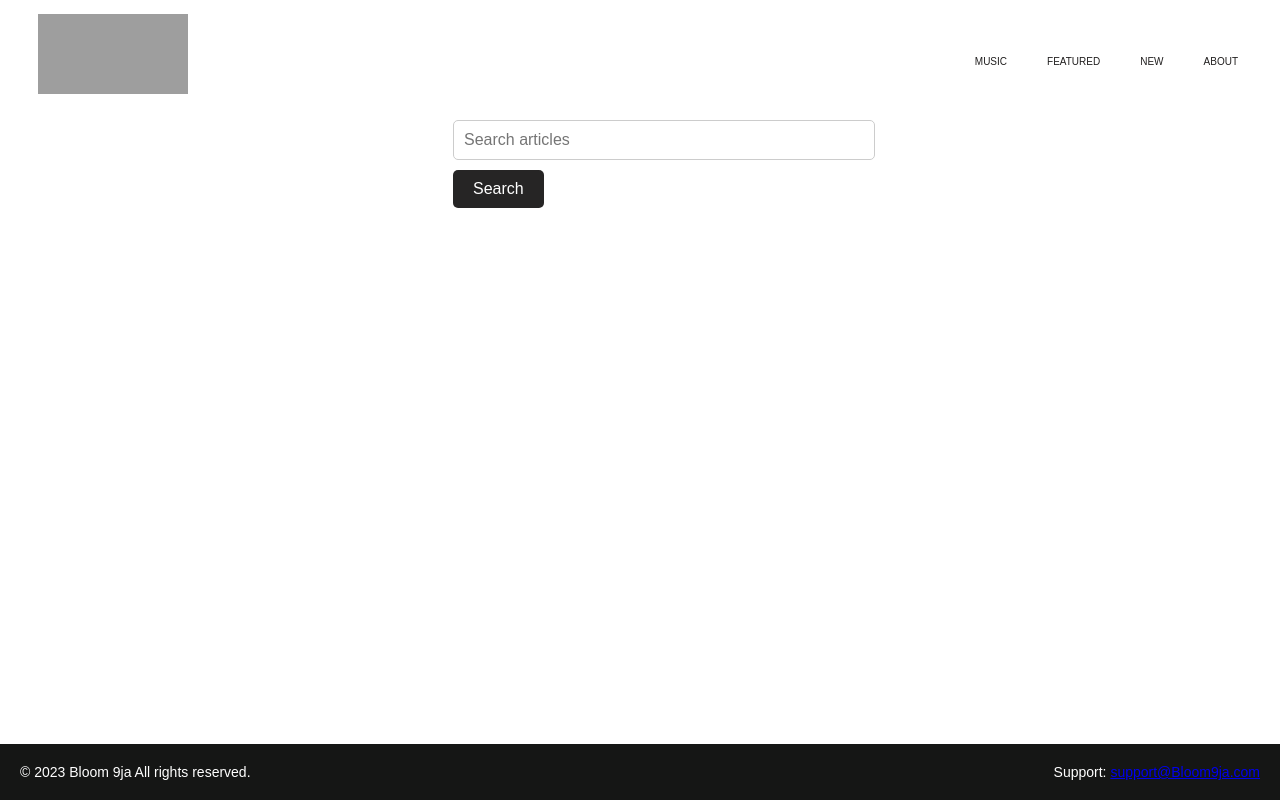
After one commit to misschiiff/Bloom9ja, a PHP site: page /New.html in a window 1280 px wide. The commit adds this page. Run offline with PHP 8.4, Linux system fonts and the light colour scheme; grey boxes are pictures that could not be loaded.

Commit message:
search feature introduced

```diff
--- /dev/null
+++ b/New.html
@@ -0,0 +1,64 @@
+<!DOCTYPE html>
+<html lang="en">
+
+<head>
+    <meta charset="UTF-8">
+    <meta name="viewport" content="width=device-width, initial-scale=1.0">
+    <title>Bloom 9ja - Music Blog</title>
+    <link rel="stylesheet" href="index.css">
+</head>
+
+<body>
+    <div class="wrapper-outer wrapper-header">
+        <header class="site-header">
+
+            <nav>
+                <div class="header-content">
+                    <div class="logo">
+                        <a href="index.html">
+                            <img src="https://i.ibb.co/5BmjzyS/IMG-4300.png" width="150px" height="80px" alt="Logo" />
+                        </a>
+                    </div>
+                    <div id="navToggle" class="toggle-bars">
+                        <div class="bar"></div>
+                        <div class="bar"></div>
+                        <div class="bar"></div>
+
+                    </div>
+                </div>
+
+                <div id="navMenu" class="nav">
+                    <ul>
+                        <li>
+                            <a href="index.html">Music</a>
+                        </li>
+                        <li><a href="work.html">Featured</a></li>
+                        <li><a href="about.html">New</a></li>
+                        <li><a href="contact.html">About</a></li>
+
+                    </ul>
+                </div>
+            </nav>
+
+            <!-- Search Bar -->
+            <div class="search-bar">
+                <input type="text" id="search-input" placeholder="Search articles">
+                <button type="button">Search</button>
+            </div>
+
+
+        </header>
+    </div>
+    <footer class="site-footer">
+        <div class="footer-content">
+            <div class="copyright">
+                &copy; 2023 Bloom 9ja All rights reserved.
+            </div>
+            <div class="support">
+                Support: <a href="mailto:support@example.com">support@Bloom9ja.com</a>
+            </div>
+    </footer>
+
+</body>
+
+</html>
--- a/index.css
+++ b/index.css
@@ -1,10 +1,3 @@
-* {
-    margin: 0;
-    padding: 0;
-    box-sizing: border-box;
-    position: relative;
-}
-
 html {
     font-size: 10px;
 }
@@ -15,12 +8,249 @@ body {
     font-size: 24px;
 }
 
+
+/* Header */
+
 .logo {
-    font-family: 'Segoe UI', Tahoma, Geneva, Verdana, sans-serif, 'Lora', serif;
-    font-size: 2.4rem;
+    padding-top: 0px;
+    padding-bottom: 0px;
+    margin-top: -15px;
+}
+
+.toggle-bars {
+    position: absolute;
+    top: 20px;
+    right: 30px;
+    cursor: pointer;
+}
+
+.toggle-bars .bar {
+    width: 35px;
+    background-color: #262525;
+    margin: 7px 0;
+    height: 2px;
+}
+
+
+/* existing styles for .toggle-bars and .toggle-bars .bar background-image: linear-gradient(90deg, #ffffff, #bd95bd); */
+
+
+/* Styles for the header content */
+
+.header-content {
+    display: flex;
     align-items: center;
-    justify-items: center;
+    /* Vertically center-align items */
+    justify-content: space-between;
+    /* Distribute space between items */
 }
+
+nav {
+    padding: 20px 30px;
+    background-color: #ffffff;
+    color: #141314;
+    display: flex;
+    flex-direction: column;
+    justify-content: flex-start;
+    min-height: 50px;
+    position: relative;
+    border-radius: 0px;
+}
+
+.nav {
+    display: none;
+    color: #141314;
+}
+
+div#navMenu.nav {
+    color: #141314;
+}
+
+.show {
+    display: block !important;
+    color: #1b1a1a;
+}
+
+.nav ul {
+    list-style-type: none;
+    padding: 0;
+    margin-left: -20px;
+    margin-top: 15px;
+    color: #242222;
+}
+
+.nav ul li a {
+    padding: 10px 20px;
+    font-size: 10px;
+    text-transform: uppercase;
+    color: #141314;
+    text-decoration: none;
+}
+
+@media screen and (min-width:600px) {
+    nav {
+        display: flex;
+        justify-content: space-between;
+        flex-direction: row;
+        padding: 20px 30px;
+        background-color: #ffffff;
+        color: #181616;
+    }
+    .toggle-bars {
+        display: none;
+    }
+    .nav {
+        display: block;
+    }
+    .nav ul {
+        display: flex;
+    }
+    .nav ul li a {
+        padding: 0 20px;
+        font-size: 10px;
+        color: #211f1f;
+    }
+}
+
+
+/* Toggle Bars Box */
+
+.toggle-bars {
+    position: absolute;
+    top: 20px;
+    right: 30px;
+    cursor: pointer;
+    background-color: rgb(15, 16, 15);
+    /* Set the initial background color to transparent */
+    padding: 5px;
+    /* Add padding to create a box */
+    border-radius: 5px;
+    /* Add border-radius for rounded corners */
+    transition: background-color 0.3s;
+    /* Add a smooth transition for the background color */
+}
+
+.toggle-bars:hover {
+    background-color: rgb(59, 125, 59);
+    /* Change the background color on hover */
+}
+
+
+/* Toggle Bars Bars */
+
+.toggle-bars .bar {
+    width: 35px;
+    background-color: #ffffff;
+    margin: 7px 0;
+    height: 2px;
+}
+
+
+/* Center the search bar */
+
+.search-bar {
+    text-align: center;
+    /* Center-align the text and button */
+    margin: 0 auto;
+    /* Horizontally center the search bar */
+    max-width: 400px;
+    /* Set a maximum width for the search bar */
+}
+
+
+/* Style the input field */
+
+.search-bar input[type="text"] {
+    padding: 10px;
+    width: 100%;
+    border: 1px solid #ccc;
+    border-radius: 5px;
+    font-size: 16px;
+    outline: none;
+}
+
+
+/* Style the search button */
+
+.search-bar button {
+    background-color: #262525;
+    color: white;
+    border: none;
+    border-radius: 5px;
+    padding: 10px 20px;
+    font-size: 16px;
+    cursor: pointer;
+    transition: background-color 0.3s;
+}
+
+
+/* Hover effect for the search button */
+
+.search-bar button:hover {
+    background-color: rgb(59, 125, 59);
+    /* Change the background color on hover */
+}
+
+
+/* Add some margin for spacing */
+
+.search-bar input[type="text"],
+.search-bar button {
+    margin: 5px;
+}
+
+
+/* Footer */
+
+.site-footer {
+    background-color: rgb(21, 22, 21);
+    padding: 20px 0;
+    text-align: center;
+    text-decoration: none;
+    position: fixed;
+    bottom: 0;
+    left: 0;
+    right: 0;
+    z-index: 1000;
+    color: white;
+    /* Text color for the footer */
+}
+
+.footer-content {
+    display: flex;
+    text-decoration: none;
+    justify-content: space-between;
+    align-items: center;
+    padding: 0 20px;
+    /* Adjust padding as needed */
+}
+
+.copyright {
+    font-size: 14px;
+    /* Adjust font size as needed */
+    text-decoration: none;
+}
+
+.support {
+    font-size: 14px;
+    /* Adjust font size as needed */
+    text-decoration: none;
+}
+
+
+/* Support Icon */
+
+.support-icon {
+    position: fixed;
+    bottom: 20px;
+    right: 20px;
+    cursor: pointer;
+    /* Add styling for your support icon here */
+    text-decoration: none;
+}
+
+
+/* Add this CSS to your existing stylesheet */
 
 h1 {
     font-family: 'Raleway', sans-serif;
@@ -67,13 +297,6 @@ button {
     display: block;
 }
 
-.logo,
-.menu-item,
-.tag {
-    color: inherit;
-    text-decoration: none;
-}
-
 figure {
     display: block;
     width: 100%;
@@ -98,13 +321,6 @@ figure img {
     max-width: 90rem;
     margin: auto;
     padding: 2.4rem 0;
-}
-
-.site-header {
-    display: flex;
-    justify-content: space-between;
-    align-items: center;
-    color: #6666ff;
 }
 
 .menu-items,
@@ -158,6 +374,7 @@ aside.related {
     display: grid;
     grid-template-columns: repeat(auto-fit, minmax(20rem, 1fr));
     gap: 1.6rem;
+    margin-bottom: 50px;
 }
 
 .related-article {
```
Also changed, not shown: about.html (added, +64 -0 lines), featured.html (added, +64 -0 lines), index.html (+59 -17 lines), index.js (added, +25 -0 lines), music.html (added, +64 -0 lines).
